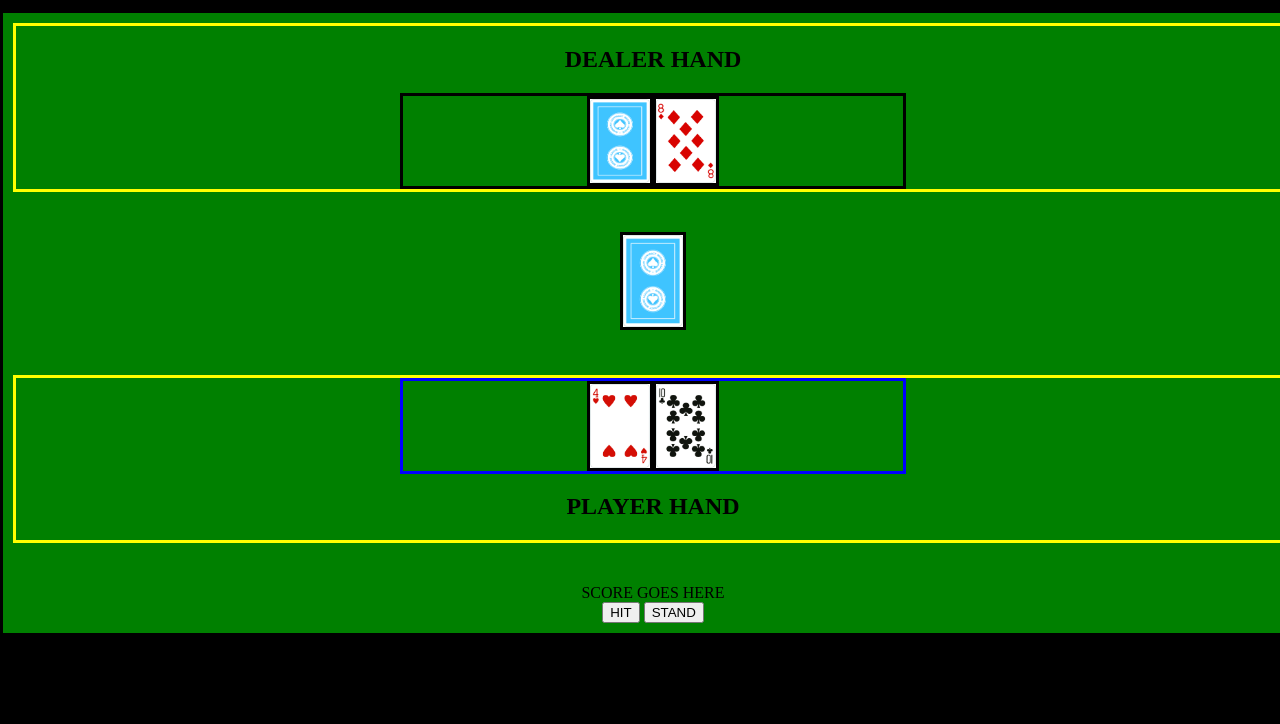
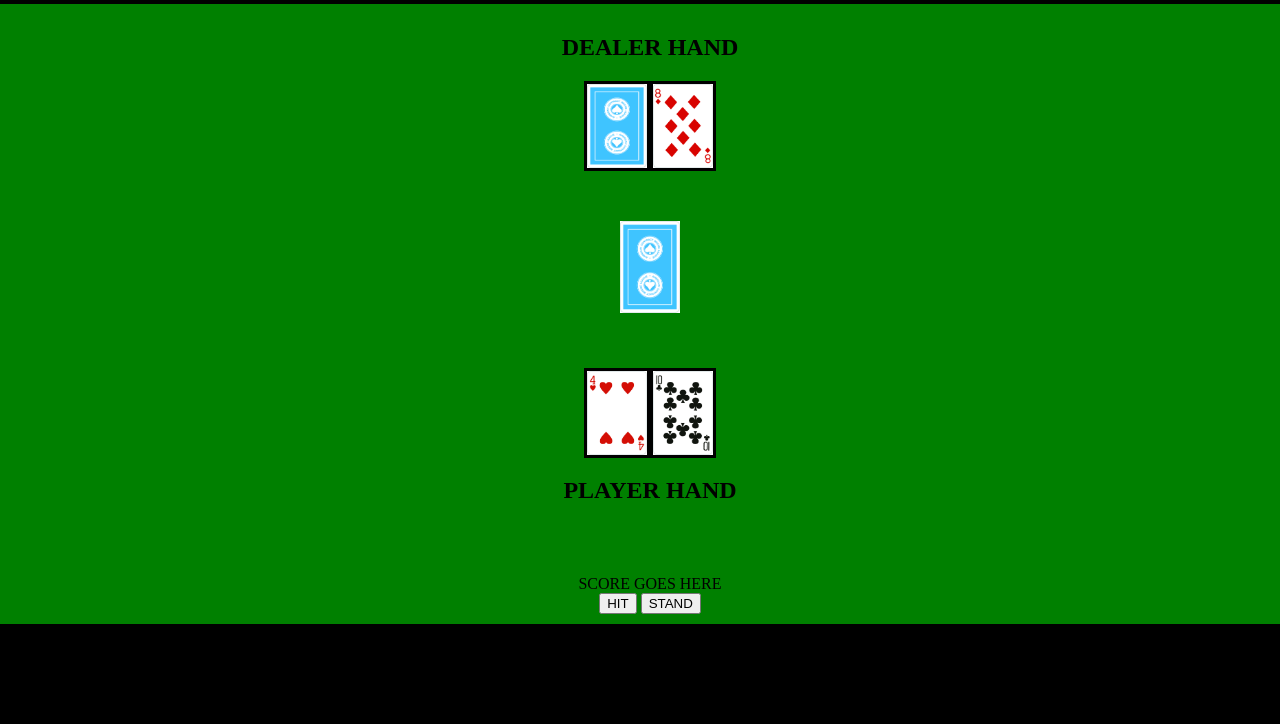
Before and after one commit to patrickodpt/ga-project-1, a plain HTML site: page index.html in a window 1280 px wide. Shown: the part 76-800 px from the top of the page. Drawn offline with Linux system fonts and the light colour scheme.

Commit message:
fixed dealer card flip when dealer plays. logic remains partially incorrect with player able to continue after busting.

```diff
--- a/blackjack.js
+++ b/blackjack.js
@@ -24,13 +24,14 @@ const dealCard = function (targetHand) {
 
   // if the dealer got his first card, don't show it.
   if ((targetHand[0].name == 'dealerHand') && (dealerHand.length < 3)) {
+    dealtCardImage.setAttribute('id', 'first-card')
     dealtCardImage.setAttribute('src', 'card-images/JPEG/blue_back.jpg');
     document.querySelector(`#${targetHand[0].name}`).appendChild(dealtCardImage)
   } else {
+    //deal card and set src to image in card object
     dealtCardImage.setAttribute('src', dealtCard.image);
     document.querySelector(`#${targetHand[0].name}`).appendChild(dealtCardImage)
   }
-
   console.log(dealtCard);
 };
 
@@ -98,6 +99,10 @@ const aceCheck = function(targetHand) {
 
 const dealersTurn = function () {
   console.log("The dealer is going now");
+  //show card
+  // let firstCardImage = dealerHand[1].image
+  document.querySelector('#first-card').setAttribute('src', dealerHand[1].image)
+
   let handValue = valueCheck(dealerHand);
 
   while (handValue < 17) {
--- a/deck.js
+++ b/deck.js
@@ -2,315 +2,263 @@ let deck = [
   {card: '2',
   value: 2,
   suit: 'spade',
-  image: "card-images/JPEG/2S.jpg",
-  played: false},
+  image: "card-images/JPEG/2S.jpg"},
 
   {card: '3',
   value: 3,
   suit: 'spade',
-  image: "card-images/JPEG/3S.jpg",
-  played: false},
+  image: "card-images/JPEG/3S.jpg"},
 
   {card: '4',
   value: 4,
   suit: 'spade',
-  image: "card-images/JPEG/4S.jpg",
-  played: false},
+  image: "card-images/JPEG/4S.jpg"},
 
   {card: '5',
   value: 5,
   suit: 'spade',
-  image: "card-images/JPEG/5S.jpg",
-  played: false},
+  image: "card-images/JPEG/5S.jpg"},
 
   {card: '6',
   value: 6,
   suit: 'spade',
-  image: "card-images/JPEG/6S.jpg",
-  played: false},
+  image: "card-images/JPEG/6S.jpg"},
 
   {card: '7',
   value: 7,
   suit: 'spade',
-  image: "card-images/JPEG/7S.jpg",
-  played: false},
+  image: "card-images/JPEG/7S.jpg"},
 
   {card: '8',
   value: 8,
   suit: 'spade',
-  image: "card-images/JPEG/8S.jpg",
-  played: false},
+  image: "card-images/JPEG/8S.jpg"},
 
   {card: '9',
   value: 9,
   suit: 'spade',
-  image: "card-images/JPEG/9S.jpg",
-  played: false},
+  image: "card-images/JPEG/9S.jpg"},
 
   {card: '10',
   value: 10,
   suit: 'spade',
-  image: "card-images/JPEG/10S.jpg",
-  played: false},
+  image: "card-images/JPEG/10S.jpg"},
 
   {card: 'J',
   value: 10,
   suit: 'spade',
-  image: "card-images/JPEG/JS.jpg",
-  played: false},
+  image: "card-images/JPEG/JS.jpg"},
 
   {card: 'Q',
   value: 10,
   suit: 'spade',
-  image: "card-images/JPEG/QS.jpg",
-  played: false},
+  image: "card-images/JPEG/QS.jpg"},
 
   {card: 'K',
   value: 10,
   suit: 'spade',
-  image: "card-images/JPEG/KS.jpg",
-  played: false},
+  image: "card-images/JPEG/KS.jpg"},
 
   {card: 'A',
   value: 11,
   suit: 'spade',
-  image: "card-images/JPEG/AS.jpg",
-  played: false},
+  image: "card-images/JPEG/AS.jpg"},
 
 
   {card: '2',
   value: 2,
   suit: 'heart',
-  image: "card-images/JPEG/2H.jpg",
-  played: false},
+  image: "card-images/JPEG/2H.jpg"},
 
   {card: '3',
   value: 3,
   suit: 'heart',
-  image: "card-images/JPEG/3H.jpg",
-  played: false},
+  image: "card-images/JPEG/3H.jpg"},
 
   {card: '4',
   value: 4,
   suit: 'heart',
-  image: "card-images/JPEG/4H.jpg",
-  played: false},
+  image: "card-images/JPEG/4H.jpg"},
 
   {card: '5',
   value: 5,
   suit: 'heart',
-  image: "card-images/JPEG/5H.jpg",
-  played: false},
+  image: "card-images/JPEG/5H.jpg"},
 
   {card: '6',
   value: 6,
   suit: 'heart',
-  image: "card-images/JPEG/6H.jpg",
-  played: false},
+  image: "card-images/JPEG/6H.jpg"},
 
   {card: '7',
   value: 7,
   suit: 'heart',
-  image: "card-images/JPEG/7H.jpg",
-  played: false},
+  image: "card-images/JPEG/7H.jpg"},
 
   {card: '8',
   value: 8,
   suit: 'heart',
-  image: "card-images/JPEG/8H.jpg",
-  played: false},
+  image: "card-images/JPEG/8H.jpg"},
 
   {card: '9',
   value: 9,
   suit: 'heart',
-  image: "card-images/JPEG/9H.jpg",
-  played: false},
+  image: "card-images/JPEG/9H.jpg"},
 
   {card: '10',
   value: 10,
   suit: 'heart',
-  image: "card-images/JPEG/10H.jpg",
-  played: false},
+  image: "card-images/JPEG/10H.jpg"},
 
   {card: 'J',
   value: 10,
   suit: 'heart',
-  image: "card-images/JPEG/JH.jpg",
-  played: false},
+  image: "card-images/JPEG/JH.jpg"},
 
   {card: 'Q',
   value: 10,
   suit: 'heart',
-  image: "card-images/JPEG/QH.jpg",
-  played: false},
+  image: "card-images/JPEG/QH.jpg"},
 
   {card: 'K',
   value: 10,
   suit: 'heart',
-  image: "card-images/JPEG/KH.jpg",
-  played: false},
+  image: "card-images/JPEG/KH.jpg"},
 
   {card: 'A',
   value: 11,
   suit: 'heart',
-  image: "card-images/JPEG/AH.jpg",
-  played: false},
+  image: "card-images/JPEG/AH.jpg"},
 
 
   {card: '2',
   value: 2,
   suit: 'diamond',
-  image: "card-images/JPEG/2D.jpg",
-  played: false},
+  image: "card-images/JPEG/2D.jpg"},
 
   {card: '3',
   value: 3,
   suit: 'diamond',
-  image: "card-images/JPEG/3D.jpg",
-  played: false},
+  image: "card-images/JPEG/3D.jpg"},
 
   {card: '4',
   value: 4,
   suit: 'diamond',
-  image: "card-images/JPEG/4D.jpg",
-  played: false},
+  image: "card-images/JPEG/4D.jpg"},
 
   {card: '5',
   value: 5,
   suit: 'diamond',
-  image: "card-images/JPEG/5D.jpg",
-  played: false},
+  image: "card-images/JPEG/5D.jpg"},
 
   {card: '6',
   value: 6,
   suit: 'diamond',
-  image: "card-images/JPEG/6D.jpg",
-  played: false},
+  image: "card-images/JPEG/6D.jpg"},
 
   {card: '7',
   value: 7,
   suit: 'diamond',
-  image: "card-images/JPEG/7D.jpg",
-  played: false},
+  image: "card-images/JPEG/7D.jpg"},
 
   {card: '8',
   value: 8,
   suit: 'diamond',
-  image: "card-images/JPEG/8D.jpg",
-  played: false},
+  image: "card-images/JPEG/8D.jpg"},
 
   {card: '9',
   value: 9,
   suit: 'diamond',
-  image: "card-images/JPEG/9D.jpg",
-  played: false},
+  image: "card-images/JPEG/9D.jpg"},
 
   {card: '10',
   value: 10,
   suit: 'diamond',
-  image: "card-images/JPEG/10D.jpg",
-  played: false},
+  image: "card-images/JPEG/10D.jpg"},
 
   {card: 'J',
   value: 10,
   suit: 'diamond',
-  image: "card-images/JPEG/JD.jpg",
-  played: false},
+  image: "card-images/JPEG/JD.jpg"},
 
   {card: 'Q',
   value: 10,
   suit: 'diamond',
-  image: "card-images/JPEG/QD.jpg",
-  played: false},
+  image: "card-images/JPEG/QD.jpg"},
 
   {card: 'K',
   value: 10,
   suit: 'diamond',
-  image: "card-images/JPEG/KD.jpg",
-  played: false},
+  image: "card-images/JPEG/KD.jpg"},
 
   {card: 'A',
   value: 11,
   suit: 'diamond',
-  image: "card-images/JPEG/AD.jpg",
-  played: false},
+  image: "card-images/JPEG/AD.jpg"},
 
 
   {card: '2',
   value: 2,
   suit: 'club',
-  image: "card-images/JPEG/2C.jpg",
-  played: false},
+  image: "card-images/JPEG/2C.jpg"},
 
   {card: '3',
   value: 3,
   suit: 'club',
-  image: "card-images/JPEG/3C.jpg",
-  played: false},
+  image: "card-images/JPEG/3C.jpg"},
 
   {card: '4',
   value: 4,
   suit: 'club',
-  image: "card-images/JPEG/4C.jpg",
-  played: false},
+  image: "card-images/JPEG/4C.jpg"},
 
   {card: '5',
   value: 5,
   suit: 'club',
-  image: "card-images/JPEG/5C.jpg",
-  played: false},
+  image: "card-images/JPEG/5C.jpg"},
 
   {card: '6',
   value: 6,
   suit: 'club',
-  image: "card-images/JPEG/6C.jpg",
-  played: false},
+  image: "card-images/JPEG/6C.jpg"},
 
   {card: '7',
   value: 7,
   suit: 'club',
-  image: "card-images/JPEG/7C.jpg",
-  played: false},
+  image: "card-images/JPEG/7C.jpg"},
 
   {card: '8',
   value: 8,
   suit: 'club',
-  image: "card-images/JPEG/8C.jpg",
-  played: false},
+  image: "card-images/JPEG/8C.jpg"},
 
   {card: '9',
   value: 9,
   suit: 'club',
-  image: "card-images/JPEG/9C.jpg",
-  played: false},
+  image: "card-images/JPEG/9C.jpg"},
 
   {card: '10',
   value: 10,
   suit: 'club',
-  image: "card-images/JPEG/10C.jpg",
-  played: false},
+  image: "card-images/JPEG/10C.jpg"},
 
   {card: 'J',
   value: 10,
   suit: 'club',
-  image: "card-images/JPEG/JC.jpg",
-  played: false},
+  image: "card-images/JPEG/JC.jpg"},
 
   {card: 'Q',
   value: 10,
   suit: 'club',
-  image: "card-images/JPEG/QC.jpg",
-  played: false},
+  image: "card-images/JPEG/QC.jpg"},
 
   {card: 'K',
   value: 10,
   suit: 'club',
-  image: "card-images/JPEG/KC.jpg",
-  played: false},
+  image: "card-images/JPEG/KC.jpg"},
 
   {card: 'A',
   value: 11,
   suit: 'club',
-  image: "card-images/JPEG/AC.jpg",
-  played: false}
+  image: "card-images/JPEG/AC.jpg"}
 ]
--- a/style.css
+++ b/style.css
@@ -24,12 +24,12 @@ on stack overflow: https://stackoverflow.com/questions/18588835/allow-a-div-to-c
 body {
   display: flex;
   flex-flow: column;
-  border: solid black;
+  /* border: solid black; */
 }
 
 h1 {
   background-color: green;
-  border: solid pink;
+  /* border: solid pink; */
 }
 
 #gameBoard {
@@ -41,28 +41,28 @@ h1 {
   height: 600px;
   background-color: green;
   align-self: center;
-  border: solid black;
+  /* border: solid black; */
 }
 
 #dealerHand {
   display: flex;
   width: 500px;
   height: 90px;
-  border: solid black;
+  /* border: solid black; */
   align-self: center;
   justify-content: center;
 }
 
 #deck-image {
   width: 60px;
-  border: solid black;
+  /* border: solid black; */
 }
 
 #playerHand {
   display: flex;
   width: 500px;
   height: 90px;
-  border: solid blue;
+  /* border: solid blue; */
   align-self: center;
   justify-content: center;
 }
@@ -79,11 +79,11 @@ button {
 #playerDiv {
   display: flex;
   flex-flow: column-reverse;
-  border: solid yellow;
+  /* border: solid yellow; */
 }
 
 #dealerDiv {
   display: flex;
   flex-flow: column;
-  border: solid yellow;
+  /* border: solid yellow; */
 }
```
